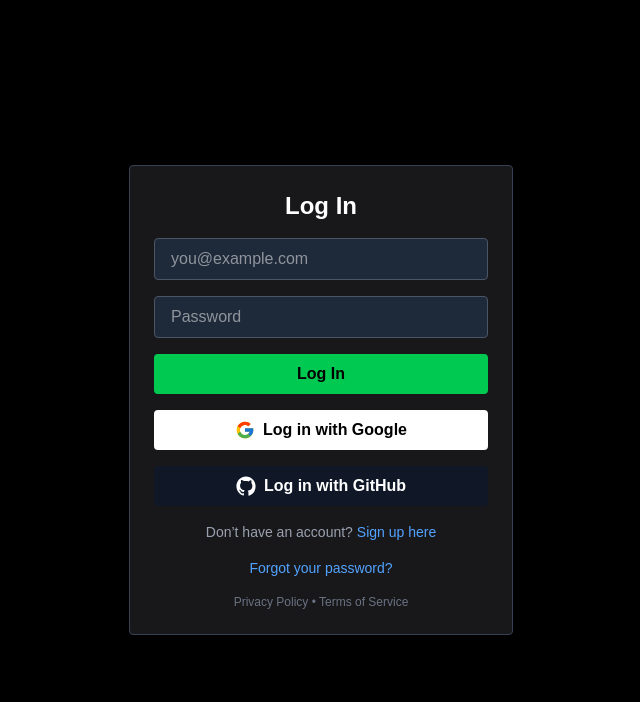
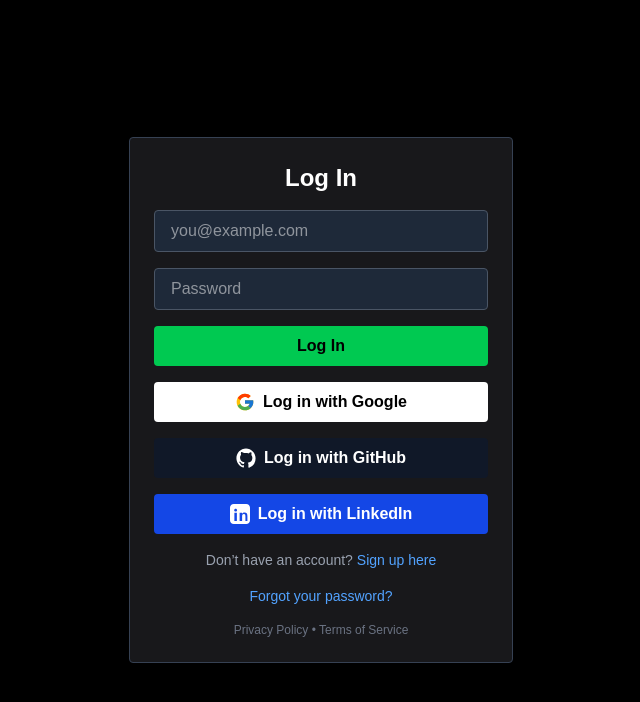
Before and after one commit to Sensorman/qbitshield-landing, a Next.js app: page /login in a window 1280 px wide. Shown: the top 702 px of the page, without its empty margins (319-959 px from the left). Built offline with nearby package versions, Linux system fonts and the light colour scheme; no server answers.

Commit message:
Update login for LinkeDin

```diff
--- a/app/login/LoginForm.js
+++ b/app/login/LoginForm.js
@@ -66,6 +66,16 @@ export default function LoginForm() {
     if (error) console.error("GitHub login failed:", error.message);
   };
 
+  const handleLinkedInLogin = async () => {
+    const { error } = await supabase.auth.signInWithOAuth({
+      provider: 'linkedin_oidc',
+      options: {
+        redirectTo: 'https://qbitshield.com/api/auth/callback?redirect=/dashboard'
+      }
+    });
+    if (error) console.error("LinkedIn login failed:", error.message);
+  };
+
   const handleForgotPassword = async () => {
     const email = prompt("Enter your email to reset password")
     if (!email) return
@@ -112,6 +122,17 @@ export default function LoginForm() {
           Log in with GitHub
         </button>
 
+        <button
+          type="button"
+          onClick={handleLinkedInLogin}
+          className="flex items-center justify-center w-full px-4 py-2 bg-blue-700 text-white font-semibold rounded hover:bg-blue-600"
+        >
+          <svg className="mr-2 w-5 h-5" viewBox="0 0 24 24" fill="currentColor">
+            <path d="M19.5 0h-15C2.01 0 0 2.01 0 4.5v15C0 21.99 2.01 24 4.5 24h15c2.49 0 4.5-2.01 4.5-4.5v-15C24 2.01 21.99 0 19.5 0zm-11.25 20.5h-3v-10h3v10zm-1.5-11.36c-.97 0-1.75-.79-1.75-1.75s.79-1.75 1.75-1.75 1.75.79 1.75 1.75-.79 1.75-1.75 1.75zm14.75 11.36h-3v-5.5c0-1.31-.04-3-1.83-3-1.84 0-2.12 1.43-2.12 2.92v5.58h-3v-10h2.88v1.36h.04c.4-.76 1.38-1.56 2.83-1.56 3.03 0 3.59 2.01 3.59 4.63v5.68z"/>
+          </svg>
+          Log in with LinkedIn
+        </button>
+
         <p className="text-sm text-center text-gray-400">
           Don’t have an account? <a href="/signup" className="text-blue-400 hover:underline">Sign up here</a>
         </p>
```
Also changed, not shown: app/layout.js (+9 -5 lines).
